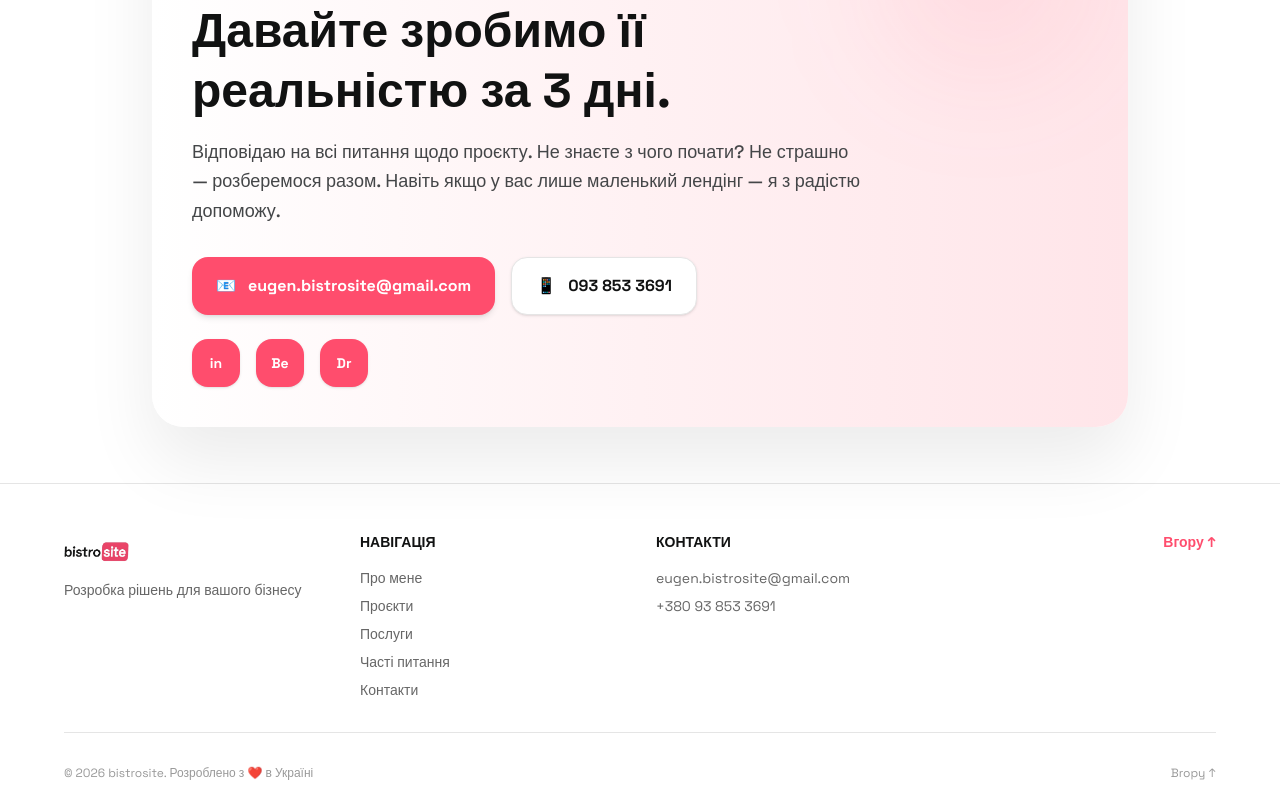
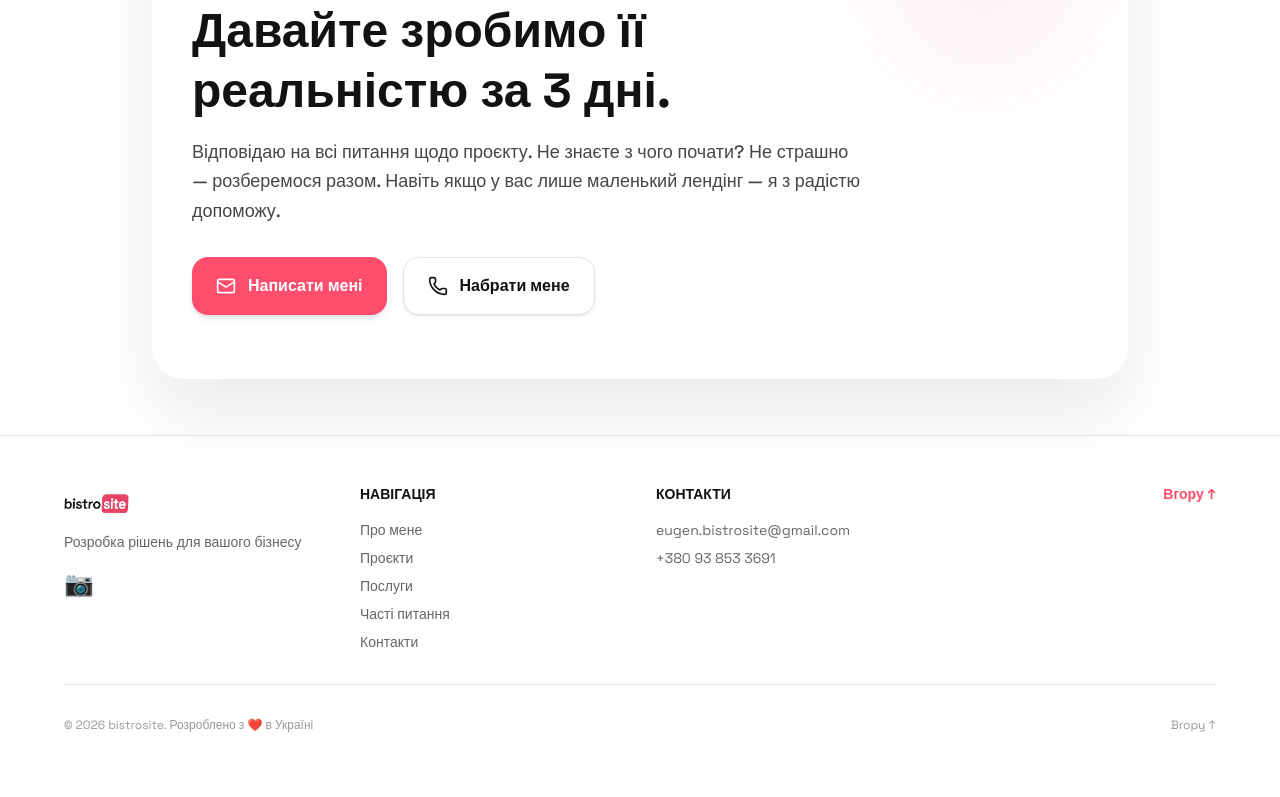
Before and after one commit to ratatoskodessa-boop/mysite, a Next.js app: page / in a window 1280 px wide. Shown: the part 4052-4849 px from the top of the page. Built offline with nearby package versions, Linux system fonts and the light colour scheme.

Commit message:
content: redesign contacts section and add Instagram to footer

```diff
--- a/src/components/CTA.tsx
+++ b/src/components/CTA.tsx
@@ -3,6 +3,7 @@
 import { motion } from "framer-motion";
 import { useInView } from "framer-motion";
 import { useRef } from "react";
+import { Mail, Phone } from "lucide-react";
 
 export default function CTA() {
   const ref = useRef(null);
@@ -15,7 +16,7 @@ export default function CTA() {
         initial={{ opacity: 0, y: 30 }}
         animate={inView ? { opacity: 1, y: 0 } : {}}
         transition={{ type: "spring", stiffness: 280, damping: 26 }}
-        className="relative overflow-hidden rounded-[2rem] bg-gradient-to-r from-white via-[#fff1f3] to-[#ffe5e9] p-10 shadow-[0_35px_70px_rgba(17,18,18,0.08)]"
+        className="relative overflow-hidden rounded-[2rem] bg-white p-10 shadow-[0_35px_70px_rgba(17,18,18,0.08)]"
       >
         <div className="absolute right-0 top-0 h-48 w-48 -translate-x-12 translate-y-12 rounded-full bg-[#ff4d6d]/10 blur-3xl" />
 
@@ -36,10 +37,10 @@ export default function CTA() {
               whileHover={{ x: -3, y: -3, boxShadow: "10px 10px 0px rgba(255,77,109,0.2)" }}
               whileTap={{ scale: 0.97 }}
               transition={{ type: "spring", stiffness: 400, damping: 20 }}
-              className="flex items-center gap-3 bg-[#ff4d6d] text-white font-bold px-6 py-4 rounded-2xl shadow-md text-center sm:text-left"
+              className="flex items-center justify-center gap-3 bg-[#ff4d6d] text-white font-bold px-6 py-4 rounded-2xl shadow-md"
             >
-              <span>📧</span>
-              <span>eugen.bistrosite@gmail.com</span>
+              <Mail className="w-5 h-5" />
+              <span>Написати мені</span>
             </motion.a>
 
             <motion.a
@@ -47,43 +48,10 @@ export default function CTA() {
               whileHover={{ x: -3, y: -3, boxShadow: "10px 10px 0px rgba(255,77,109,0.2)" }}
               whileTap={{ scale: 0.97 }}
               transition={{ type: "spring", stiffness: 400, damping: 20 }}
-              className="flex items-center gap-3 bg-white text-[#111212] font-bold px-6 py-4 rounded-2xl shadow-sm border border-[#e5e5e5] text-center sm:text-left"
+              className="flex items-center justify-center gap-3 bg-white text-[#111212] font-bold px-6 py-4 rounded-2xl shadow-sm border border-[#e5e5e5]"
             >
-              <span>📱</span>
-              <span>093 853 3691</span>
-            </motion.a>
-          </div>
-
-          <div className="flex flex-wrap gap-4">
-            <motion.a
-              href="https://linkedin.com"
-              target="_blank"
-              rel="noopener noreferrer"
-              whileHover={{ scale: 1.05 }}
-              transition={{ type: "spring", stiffness: 400 }}
-              className="w-12 h-12 bg-[#ff4d6d] text-white flex items-center justify-center rounded-2xl shadow-sm font-bold text-sm"
-            >
-              in
-            </motion.a>
-            <motion.a
-              href="https://behance.net"
-              target="_blank"
-              rel="noopener noreferrer"
-              whileHover={{ scale: 1.05 }}
-              transition={{ type: "spring", stiffness: 400 }}
-              className="w-12 h-12 bg-[#ff4d6d] text-white flex items-center justify-center rounded-2xl shadow-sm font-bold text-sm"
-            >
-              Be
-            </motion.a>
-            <motion.a
-              href="https://dribbble.com"
-              target="_blank"
-              rel="noopener noreferrer"
-              whileHover={{ scale: 1.05 }}
-              transition={{ type: "spring", stiffness: 400 }}
-              className="w-12 h-12 bg-[#ff4d6d] text-white flex items-center justify-center rounded-2xl shadow-sm font-bold text-sm"
-            >
-              Dr
+              <Phone className="w-5 h-5" />
+              <span>Набрати мене</span>
             </motion.a>
           </div>
         </div>
--- a/src/components/Footer.tsx
+++ b/src/components/Footer.tsx
@@ -22,6 +22,16 @@ export default function Footer() {
             <p className="text-sm text-[#666] font-medium mt-2">
               Розробка рішень для вашого бізнесу
             </p>
+            <motion.a
+              href="https://www.instagram.com/bistrosite/"
+              target="_blank"
+              rel="noopener noreferrer"
+              whileHover={{ scale: 1.1 }}
+              transition={{ type: "spring", stiffness: 400 }}
+              className="inline-flex mt-4 text-2xl"
+            >
+              📷
+            </motion.a>
           </div>
 
           <div>
```
